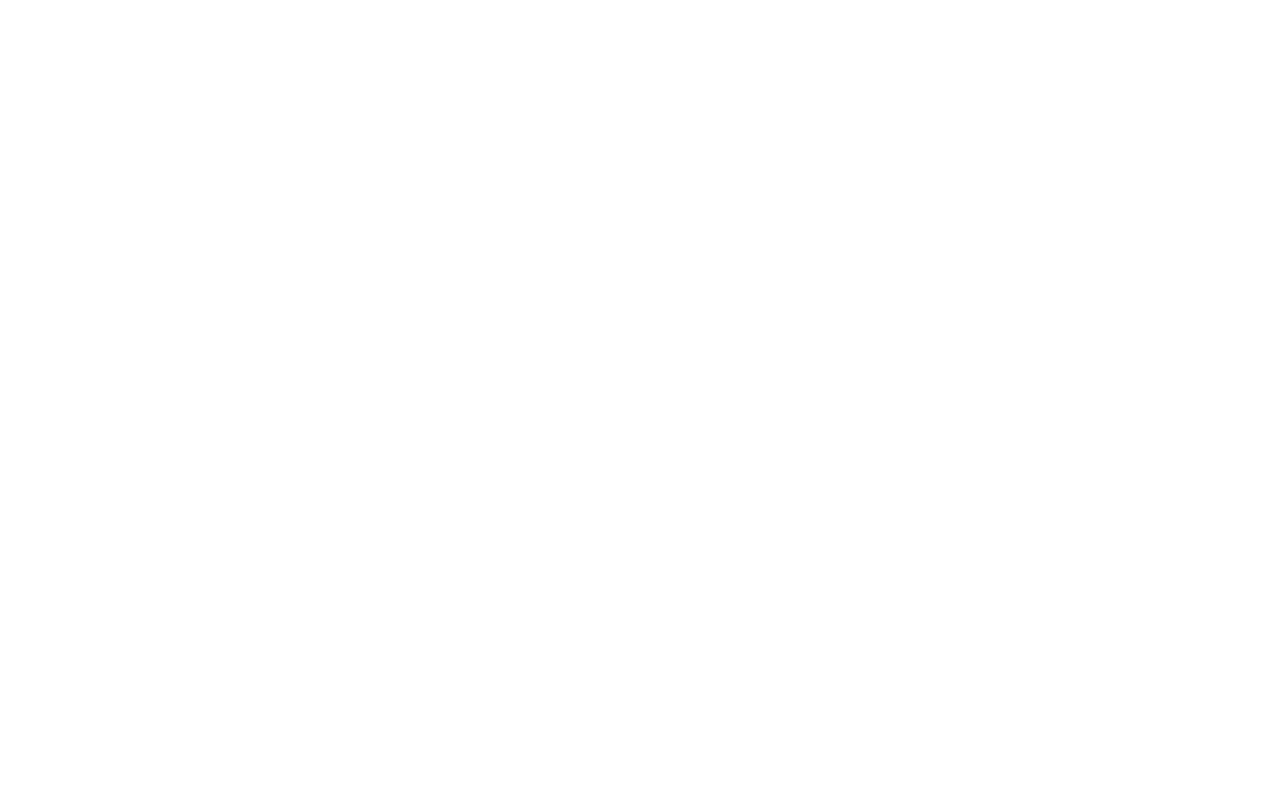
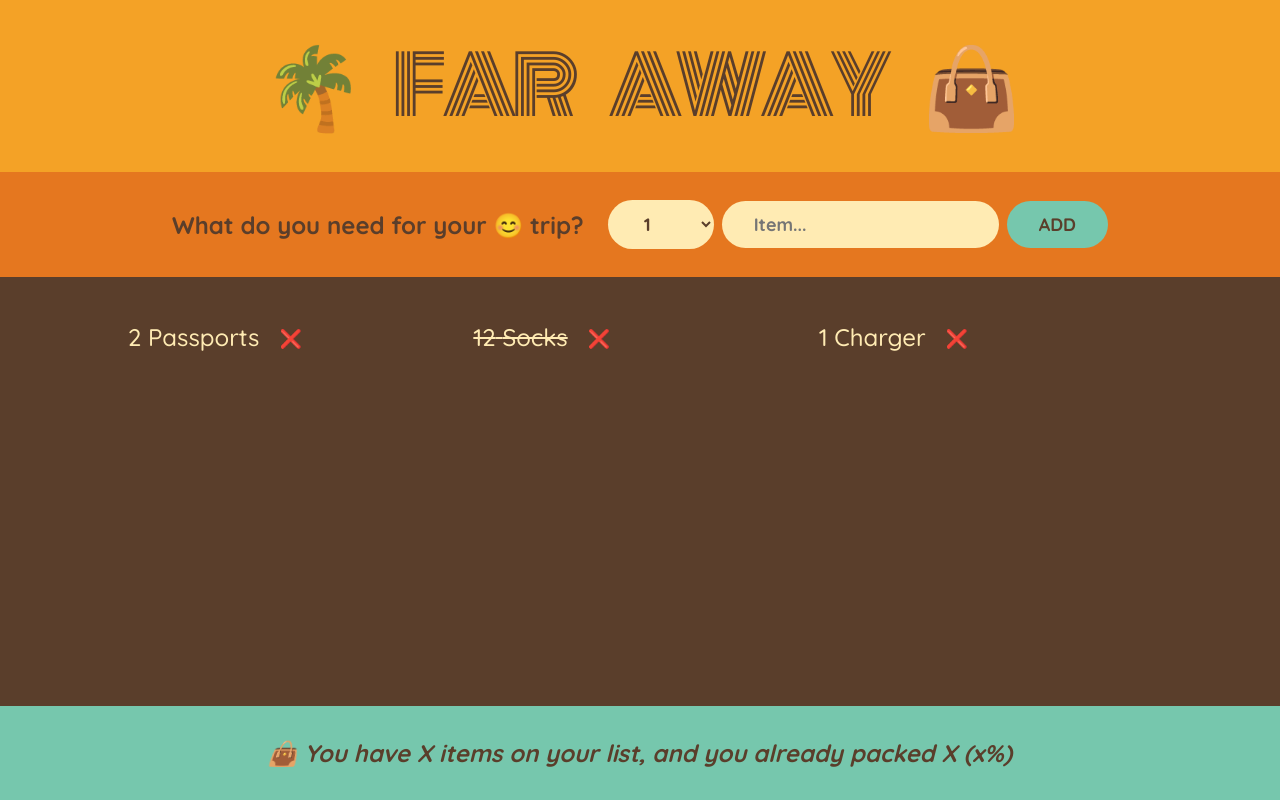
Before and after one commit to nneessen/travel-list, a React (Create React App) app: page / in a window 1280 px wide. Built offline with nearby package versions, Linux system fonts and the light colour scheme.

Commit message:
travel-list completed lesson 72

```diff
--- a/src/App.css
+++ /dev/null
@@ -1,38 +0,0 @@
-.App {
-  text-align: center;
-}
-
-.App-logo {
-  height: 40vmin;
-  pointer-events: none;
-}
-
-@media (prefers-reduced-motion: no-preference) {
-  .App-logo {
-    animation: App-logo-spin infinite 20s linear;
-  }
-}
-
-.App-header {
-  background-color: #282c34;
-  min-height: 100vh;
-  display: flex;
-  flex-direction: column;
-  align-items: center;
-  justify-content: center;
-  font-size: calc(10px + 2vmin);
-  color: white;
-}
-
-.App-link {
-  color: #61dafb;
-}
-
-@keyframes App-logo-spin {
-  from {
-    transform: rotate(0deg);
-  }
-  to {
-    transform: rotate(360deg);
-  }
-}
--- a/src/App.js
+++ /dev/null
@@ -1,7 +0,0 @@
-import "./App.css";
-
-function App() {
-  return <div className="App"></div>;
-}
-
-export default App;
--- /dev/null
+++ b/src/App.jsx
@@ -0,0 +1,74 @@
+import { useState, useEffect } from "react";
+
+const initialItems = [
+  { id: 1, description: "Passports", quantity: 2, packed: false },
+  { id: 2, description: "Socks", quantity: 12, packed: true },
+  { id: 3, description: "Charger", quantity: 1, packed: false },
+];
+
+export default function App() {
+  return (
+    <div className="app">
+      <Logo />
+      <Form />
+      <PackingList />
+      <Stats />
+    </div>
+  );
+}
+
+function Logo() {
+  return <h1>🌴 Far Away 👜</h1>;
+}
+
+function Form() {
+  function handleSubmit(e) {
+    e.preventDefault();
+  }
+
+  return (
+    <div className="add-form" onSubmit={handleSubmit}>
+      <h3>What do you need for your 😊 trip?</h3>
+      <select>
+        {Array.from({ length: 20 }, (_, i) => i + 1).map((num) => (
+          <option value={num} key={num}>
+            {num}
+          </option>
+        ))}
+      </select>
+      <input type="text" placeholder="Item..." />
+      <button>Add</button>
+    </div>
+  );
+}
+
+function PackingList() {
+  return (
+    <div className="list">
+      <ul>
+        {initialItems.map((item) => (
+          <Item item={item} key={item.id} />
+        ))}
+      </ul>
+    </div>
+  );
+}
+
+function Item({ item }) {
+  return (
+    <li>
+      <span style={item.packed ? { textDecoration: "line-through" } : {}}>
+        {item.quantity} {item.description}
+      </span>
+      <button>❌</button>
+    </li>
+  );
+}
+
+function Stats() {
+  return (
+    <footer className="stats">
+      <em>👜 You have X items on your list, and you already packed X (x%)</em>
+    </footer>
+  );
+}
--- a/src/index.css
+++ b/src/index.css
@@ -1,13 +1,139 @@
-body {
+/*
+const initialItems = [
+  { id: 1, description: "Passports", quantity: 2, packed: false },
+  { id: 2, description: "Socks", quantity: 12, packed: false },
+];
+*/
+
+@import url("https://fonts.googleapis.com/css2?family=Monoton&family=Quicksand:wght@500;700&display=swap");
+
+* {
   margin: 0;
-  font-family: -apple-system, BlinkMacSystemFont, 'Segoe UI', 'Roboto', 'Oxygen',
-    'Ubuntu', 'Cantarell', 'Fira Sans', 'Droid Sans', 'Helvetica Neue',
-    sans-serif;
-  -webkit-font-smoothing: antialiased;
-  -moz-osx-font-smoothing: grayscale;
+  padding: 0;
+  box-sizing: border-box;
 }
 
-code {
-  font-family: source-code-pro, Menlo, Monaco, Consolas, 'Courier New',
-    monospace;
+html {
+  font-size: 62.5%;
 }
+
+body {
+  font-size: 2.4rem;
+  font-family: sans-serif;
+  color: #5a3e2b;
+  font-family: "Quicksand";
+  font-weight: 500;
+}
+
+.app {
+  width: 100%;
+  height: 100vh;
+  display: grid;
+  grid-template-rows: auto auto 1fr auto;
+}
+
+h1 {
+  text-align: center;
+  background-color: #f4a226;
+  font-family: "Monoton";
+  font-size: 8rem;
+  text-transform: uppercase;
+  font-weight: 400;
+  word-spacing: 30px;
+  letter-spacing: -5px;
+  padding: 2.4rem 0;
+}
+
+.add-form {
+  background-color: #e5771f;
+  padding: 2.8rem 0;
+  display: flex;
+  align-items: center;
+  justify-content: center;
+  gap: 0.8rem;
+}
+
+h3 {
+  margin-right: 1.6rem;
+  font-size: 2.4rem;
+}
+
+button,
+select,
+input {
+  background-color: #ffebb3;
+  color: #5a3e2b;
+  font-family: inherit;
+  border: none;
+  border-radius: 10rem;
+  padding: 1.2rem 3.2rem;
+  font-weight: 700;
+  font-size: 1.8rem;
+  cursor: pointer;
+}
+
+.add-form button {
+  text-transform: uppercase;
+  background-color: #76c7ad;
+}
+
+.list {
+  background-color: #5a3e2b;
+  color: #ffebb3;
+  padding: 4rem 0;
+
+  display: flex;
+  justify-content: space-between;
+  flex-direction: column;
+  gap: 3.2rem;
+  align-items: center;
+}
+
+.actions button,
+.list select {
+  text-transform: uppercase;
+  padding: 0.8rem 2.4rem;
+  font-size: 1.4rem;
+  font-weight: 700;
+  margin: 0 0.8rem;
+}
+
+.list ul {
+  list-style: none;
+  width: 80%;
+  /* overflow: scroll; */
+
+  display: grid;
+  grid-template-columns: repeat(auto-fit, minmax(250px, 1fr));
+  gap: 1.2rem;
+  justify-content: center;
+  align-content: start;
+}
+
+.list li {
+  display: flex;
+  align-items: center;
+  gap: 1.2rem;
+}
+
+input[type="checkbox"] {
+  height: 2rem;
+  width: 2rem;
+  accent-color: #e5771f;
+}
+
+.list li button {
+  cursor: pointer;
+  background: none;
+  border: none;
+  font-size: 1.8rem;
+  padding: 0.8rem;
+  transform: translateY(2px);
+}
+
+.stats {
+  background-color: #76c7ad;
+  text-align: center;
+  font-weight: 700;
+  padding: 3.2rem 0;
+}
```
Also changed, not shown: src/index.jsx (renamed from src/index.js).
